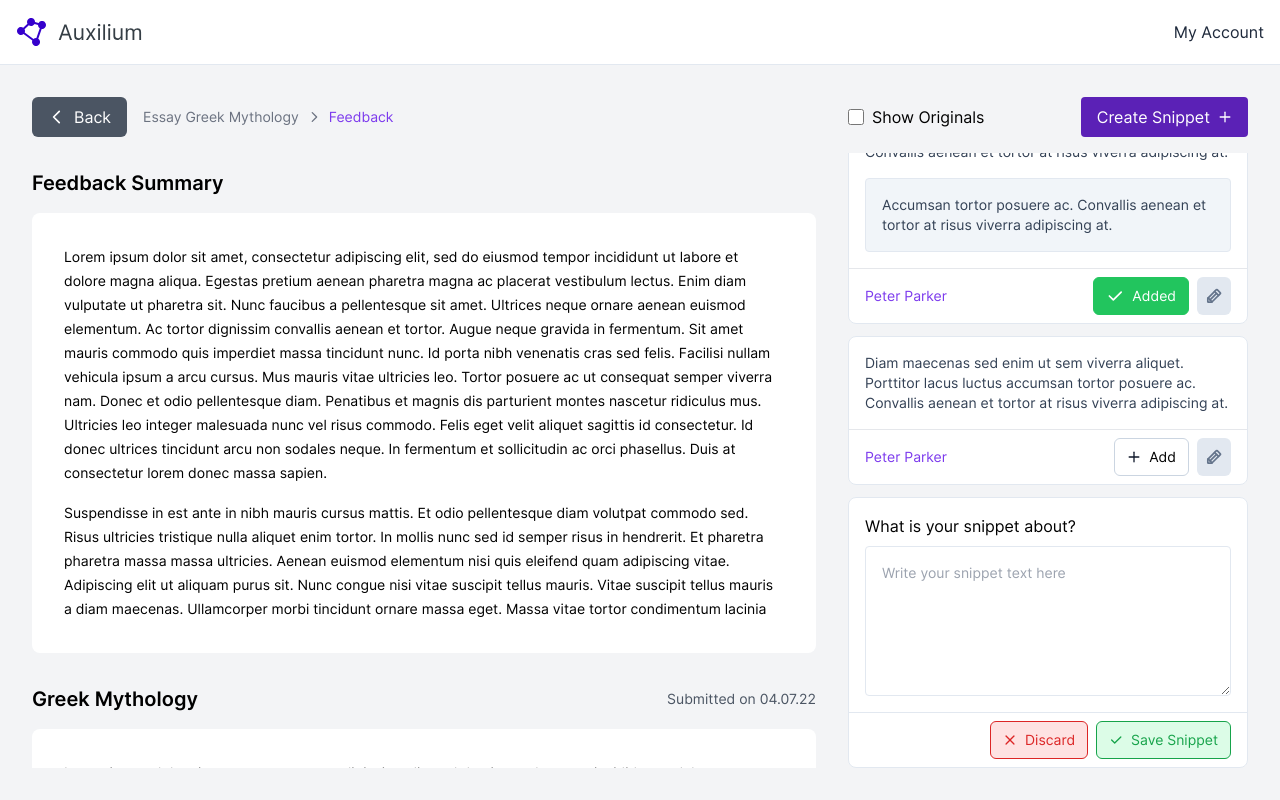
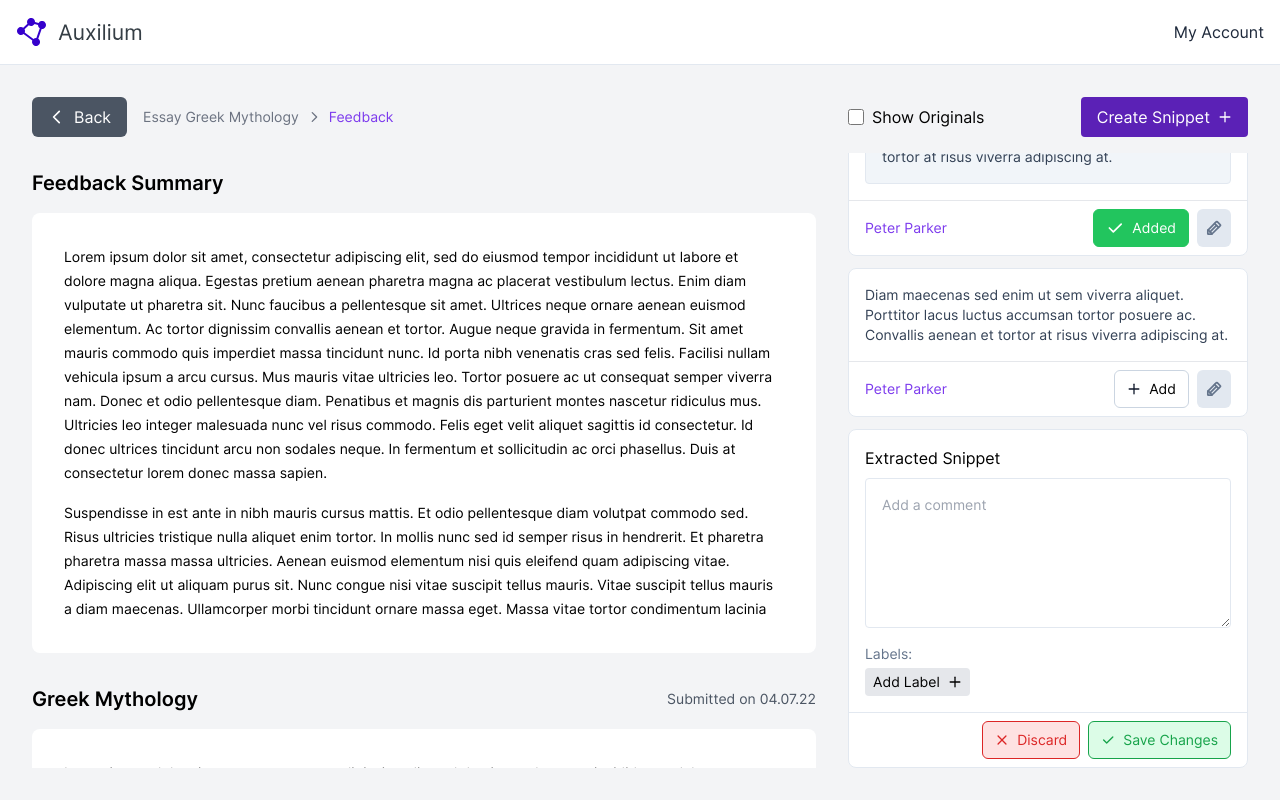
Before and after one commit to NilsHellwig/FeedbackPool-Prototyping, a React (Create React App) app in the folder prototype3/: page /submission/1/feedback in a window 1280 px wide. Both pictures are taken after a click on the button "Create Snippet". Built offline with nearby package versions, Linux system fonts and the light colour scheme.

Commit message:
Refactor edit form

```diff
--- a/prototype3/src/components/CreateNewFeedbackSnippet.tsx
+++ b/prototype3/src/components/CreateNewFeedbackSnippet.tsx
@@ -2,51 +2,25 @@ import { Check, X } from "phosphor-react";
 import { useState } from "react";
 import { IFeedbackExtract } from "../types";
 import { v4 as uuidv4 } from "uuid";
+import { EditFeedbackExtractForm } from "./EditFeedbackExtractForm";
+import { useSnippets } from "../contexts/SnippetContext";
 
 interface CreateNewFeedbackSnippetProps {
+  isOwnSnippet: boolean;
   handleAbort: () => void;
   handleSave: (snippet: IFeedbackExtract) => void;
 }
 
 export const CreateNewFeedbackSnippet: React.FC<
   CreateNewFeedbackSnippetProps
-> = ({ handleAbort, handleSave }) => {
-  const [snippetText, setSnippetText] = useState("");
-
+> = ({ isOwnSnippet, handleAbort, handleSave }) => {
   return (
     <div className="bg-white border border-slate-200 hover:border-slate-400 transition-all rounded-lg">
-      <div className="p-4 space-y-2">
-        <h3>What is your snippet about?</h3>
-        <textarea
-          placeholder="Write your snippet text here"
-          className="p-4 text-sm text-slate-700 w-full min-h-[150px] flex items-start border border-slate-200 rounded"
-          defaultValue={snippetText}
-          onChange={(e) => setSnippetText(e.target.value)}
-        />
-      </div>
-      <div className="flex items-center justify-end gap-2 px-4 py-2 border-t border-slate-200">
-        <button
-          onClick={handleAbort}
-          className="flex items-center gap-2 px-3 py-2 border border-red-600 text-red-600 bg-red-100 rounded-md text-sm">
-          <X width={14} height={14} weight="bold" />
-          Discard
-        </button>
-        <button
-          onClick={() => {
-            const snippet: IFeedbackExtract = {
-              id: uuidv4(),
-              text: snippetText,
-              author: "John Doe",
-              inDashboard: false,
-              labels: [],
-            };
-            handleSave(snippet);
-          }}
-          className="flex items-center gap-2 px-3 py-2 border border-green-600 text-green-600 bg-green-100 rounded-md text-sm">
-          <Check width={14} height={14} weight="bold" />
-          Save Snippet
-        </button>
-      </div>
+      <EditFeedbackExtractForm
+        handleAbort={handleAbort}
+        handleSave={handleSave}
+        isOwnSnippet={isOwnSnippet}
+      />
     </div>
   );
 };
--- a/prototype3/src/components/EditFeedbackExtractForm.tsx
+++ b/prototype3/src/components/EditFeedbackExtractForm.tsx
@@ -1,53 +1,54 @@
 import { Check, Plus, X } from "phosphor-react";
 import { useRef, useState } from "react";
 import { useSnippets } from "../contexts/SnippetContext";
+import { useOutsideClick } from "../hooks/use-outside-click";
 import { IFeedbackExtract, ILabel } from "../types";
+import { v4 as uuidv4 } from "uuid";
 
 interface EditFeedbackExtractFormProps {
   isOwnSnippet: boolean;
-  feedbackExtract: IFeedbackExtract;
+  feedbackExtract?: IFeedbackExtract;
   handleAbort: () => void;
-  handleSave: () => void;
+  handleSave: (snippet: IFeedbackExtract) => void;
 }
 
 export const EditFeedbackExtractForm: React.FC<
   EditFeedbackExtractFormProps
 > = ({ isOwnSnippet, feedbackExtract, handleAbort, handleSave }) => {
-  const [snippet, setSnippet] = useState(feedbackExtract.text || "");
-  const [comment, setComment] = useState(feedbackExtract.comment || "");
+  const [text, setText] = useState(feedbackExtract?.text || "");
+  const [comment, setComment] = useState(feedbackExtract?.comment || "");
+  const [labels, setLabels] = useState<ILabel[]>(feedbackExtract?.labels || []);
+
   const [isLabelsSelectorOpen, setIsLabelsSelectorOpen] = useState(false);
 
-  const { setSnippets, availableLabels } = useSnippets();
+  const { availableLabels } = useSnippets();
 
   const labelSelectorRef = useRef<HTMLUListElement>(null);
+  useOutsideClick(labelSelectorRef, () => setIsLabelsSelectorOpen(false));
 
   const areLabelsAvailable =
-    availableLabels.filter(
-      (label) => !feedbackExtract.labels.some((l) => l.id === label.id)
-    ).length > 0;
+    availableLabels.filter((label) => !labels.some((l) => l.id === label.id))
+      .length > 0;
 
   const addLabelForFeedback = (label: ILabel) => {
-    setSnippets((prev) => {
-      const index = prev.findIndex((s) => s.id === feedbackExtract.id);
-      const updatedSnippets = [...prev];
-      updatedSnippets[index] = {
-        ...updatedSnippets[index],
-        labels: [...updatedSnippets[index].labels, label],
-      };
-      return updatedSnippets;
-    });
+    setLabels((prev) => [...prev, label]);
   };
 
   const removeLabelForFeedback = (label: ILabel) => {
-    setSnippets((prev) => {
-      const index = prev.findIndex((s) => s.id === feedbackExtract.id);
-      const updatedSnippets = [...prev];
-      updatedSnippets[index] = {
-        ...updatedSnippets[index],
-        labels: updatedSnippets[index].labels.filter((l) => l.id !== label.id),
-      };
-      return updatedSnippets;
-    });
+    setLabels((prev) => prev.filter((l) => l.id !== label.id));
+  };
+
+  const onClickedSave = () => {
+    const snippet: IFeedbackExtract = {
+      id: feedbackExtract?.id || uuidv4(),
+      text,
+      author: feedbackExtract?.author || "John Doe",
+      inDashboard: feedbackExtract?.inDashboard || false,
+      labels,
+      comment: comment,
+    };
+
+    handleSave(snippet);
   };
 
   return (
@@ -57,8 +58,8 @@ export const EditFeedbackExtractForm: React.FC<
         <textarea
           placeholder="Add a comment"
           className="p-4 text-sm text-slate-700 w-full min-h-[150px] flex items-start border border-slate-200 rounded"
-          defaultValue={snippet}
-          onChange={(e) => setSnippet(e.target.value)}
+          defaultValue={text}
+          onChange={(e) => setText(e.target.value)}
         />
       </div>
       {!isOwnSnippet && (
@@ -75,7 +76,7 @@ export const EditFeedbackExtractForm: React.FC<
       <div className="px-4 pb-4 space-y-1">
         <h3 className="text-sm text-slate-500">Labels:</h3>
         <ul ref={labelSelectorRef} className="relative flex flex-wrap gap-2">
-          {feedbackExtract?.labels.map((label) => (
+          {labels.map((label) => (
             <li
               key={label.id}
               className="flex items-center gap-2 bg-violet-100 border border-violet-700 text-violet-700 text-sm px-2 py-1 rounded-full">
@@ -98,10 +99,7 @@ export const EditFeedbackExtractForm: React.FC<
             {isLabelsSelectorOpen && areLabelsAvailable && (
               <ul className="absolute w-[350px] left-0 mt-2 flex flex-wrap gap-2 bg-white p-4 border border-gray-100 shadow-xl rounded">
                 {availableLabels
-                  .filter(
-                    (label) =>
-                      !feedbackExtract.labels.some((l) => l.id === label.id)
-                  )
+                  .filter((label) => !labels.some((l) => l.id === label.id))
                   .map((label) => (
                     <li
                       onClick={() => addLabelForFeedback(label)}
@@ -124,7 +122,7 @@ export const EditFeedbackExtractForm: React.FC<
           Discard
         </button>
         <button
-          onClick={handleSave}
+          onClick={onClickedSave}
           className="flex items-center gap-2 px-3 py-2 border border-green-600 text-green-600 bg-green-100 rounded-md text-sm">
           <Check width={14} height={14} weight="bold" />
           Save Changes
--- a/prototype3/src/components/ExtractFeedbackSidebar.tsx
+++ b/prototype3/src/components/ExtractFeedbackSidebar.tsx
@@ -51,6 +51,7 @@ export const ExtractFeedbackSidebar = () => {
         ))}
         {isCreatingNewSnippet && (
           <CreateNewFeedbackSnippet
+            isOwnSnippet={true}
             handleAbort={() => setIsCreatingNewSnippet(false)}
             handleSave={(snippet: IFeedbackExtract) => {
               setSnippets((prev) => [...prev, snippet]);
--- a/prototype3/src/components/FeedbackExtract.tsx
+++ b/prototype3/src/components/FeedbackExtract.tsx
@@ -1,10 +1,9 @@
+import cx from "classnames";
 import { Check, Pencil, Plus, X } from "phosphor-react";
-import { Dispatch, SetStateAction, useRef, useState } from "react";
+import { Dispatch, SetStateAction, useState } from "react";
+import { useSnippets } from "../contexts/SnippetContext";
 import { useHover } from "../hooks/use-hover";
-import { IFeedbackExtract, ILabel } from "../types";
-import cx from "classnames";
-import { useSnippets } from "../contexts/SnippetContext";
-import { useOutsideClick } from "../hooks/use-outside-click";
+import { IFeedbackExtract } from "../types";
 import { EditFeedbackExtractForm } from "./EditFeedbackExtractForm";
 
 interface FeedbackExtractProps {
@@ -17,28 +16,15 @@ export const FeedbackExtract: React.FC<FeedbackExtractProps> = ({
   scrollToEndOfList,
 }) => {
   const [isEditing, setIsEditing] = useState(false);
-  const [isLabelsSelectorOpen, setIsLabelsSelectorOpen] = useState(false);
-  const [snippet, setSnippet] = useState(feedbackExtract.text || "");
-  const [comment, setComment] = useState(feedbackExtract.comment || "");
-
-  const labelSelectorRef = useRef<HTMLUListElement>(null);
-  useOutsideClick(labelSelectorRef, () => setIsLabelsSelectorOpen(false));
-
   const isOwnSnippet = feedbackExtract.author === "John Doe";
 
-  const { snippets, setSnippets } = useSnippets();
+  const { setSnippets } = useSnippets();
 
-  const handleSave = () => {
-    const updatedSnippet: IFeedbackExtract = {
-      ...feedbackExtract,
-      text: snippet,
-      comment,
-    };
-
+  const handleSave = (snippet: IFeedbackExtract) => {
     setSnippets((prev) => {
       const index = prev.findIndex((s) => s.id === feedbackExtract.id);
       const updatedSnippets = [...prev];
-      updatedSnippets[index] = updatedSnippet;
+      updatedSnippets[index] = snippet;
       return updatedSnippets;
     });
 
@@ -47,7 +33,6 @@ export const FeedbackExtract: React.FC<FeedbackExtractProps> = ({
 
   const handleAbort = () => {
     setIsEditing(false);
-    setComment(feedbackExtract.comment || "");
   };
 
   return (
@@ -61,7 +46,7 @@ export const FeedbackExtract: React.FC<FeedbackExtractProps> = ({
         />
       ) : (
         <>
-          <p className="p-4 text-sm text-slate-700">{snippet}</p>
+          <p className="p-4 text-sm text-slate-700">{feedbackExtract.text}</p>
           {feedbackExtract.comment && (
             <div className="px-4 pb-4">
               <p className="p-4 text-sm text-slate-700 bg-slate-100 border border-slate-200 rounded">
```
